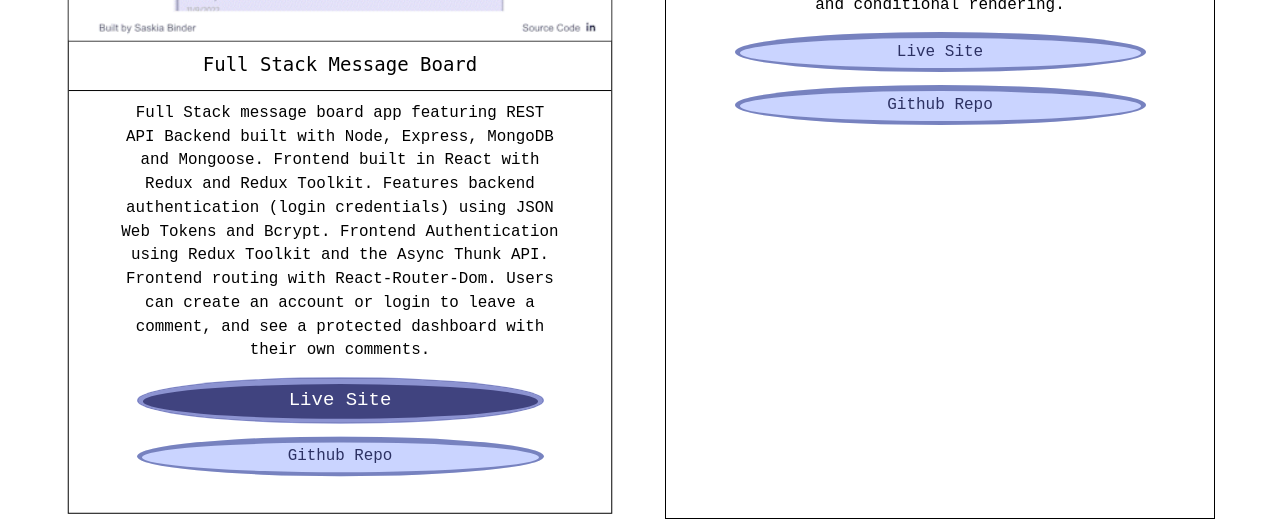
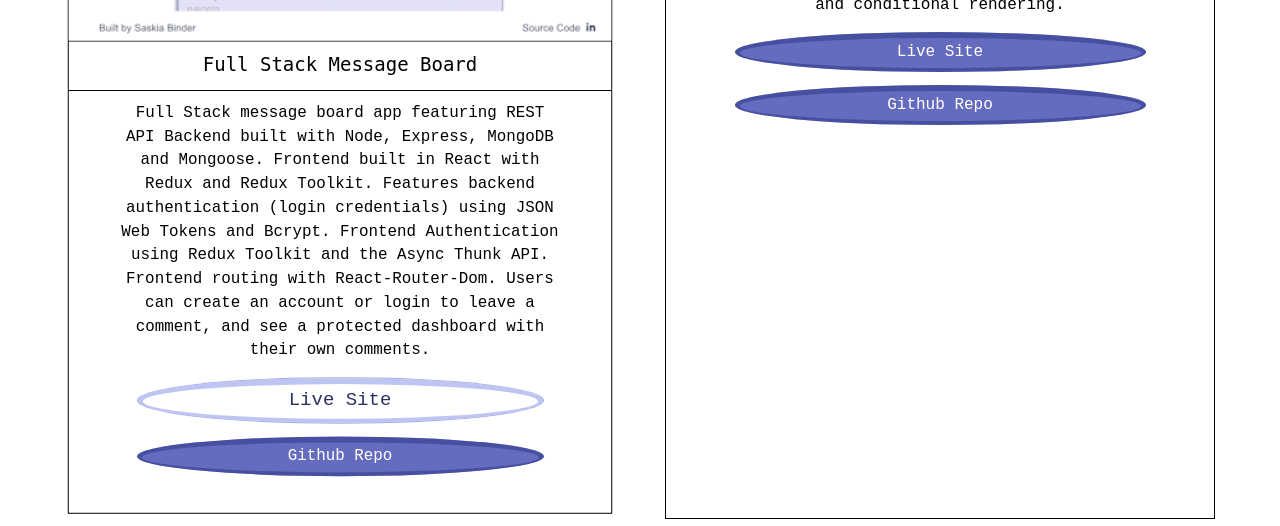
Before and after one commit to saskiabt/portfolio, a React (Create React App) app: page / in a window 1280 px wide. In both pictures the pointer is over the button 340 px from the left and 1597 px from the top of the page. Shown: the part 1197-1723 px from the top of the page. Built offline with nearby package versions, Linux system fonts and the light colour scheme; a web font is replaced by a local one.

Commit message:
fix button color in coding section

```diff
--- a/src/styles.css
+++ b/src/styles.css
@@ -83,17 +83,17 @@ p {
   width: 75%;
   cursor: pointer;
   border-width: 0.1px;
-  color: #2c3163;
-  background-color: rgb(202, 212, 255);
+  background-color: #656cbf;
+  color: white;
   border-radius: 50%;
   font-size: medium;
   box-shadow: inset 0px 1px 0px 5px rgba(45, 57, 133, 0.5215686275);
 }
 .card-button:hover {
-  color: white;
+  color: #2c3163;
   font-size: 1.2em;
   border: 0.5px solid rgba(149, 159, 223, 0.8470588235);
-  background: #40437f;
+  background: #fff;
   box-shadow: inset 0px 1px 0px 5px rgba(168, 177, 239, 0.7333333333);
 }
 
--- a/src/styles.scss
+++ b/src/styles.scss
@@ -75,18 +75,17 @@ p {
   width: 75%;
   cursor: pointer;
   border-width: 0.1px;
-  // background-color: #656cbf;
-  color: #2c3163;
-  background-color: rgb(202 212 255);
+  background-color: #656cbf;
+  color: white;
   border-radius: 50%;
   font-size: medium;
   box-shadow: inset 0px 1px 0px 5px #2d398585;
 
   &:hover {
-    color: white;
+    color: #2c3163;
     font-size: 1.2em;
     border: 0.5px solid #959fdfd8;
-    background: #40437f;
+    background: #fff;
     box-shadow: inset 0px 1px 0px 5px #a8b1efbb;
   }
 }
```
Also changed, not shown: 1 other file (tests, documents, lock files or other folders).
